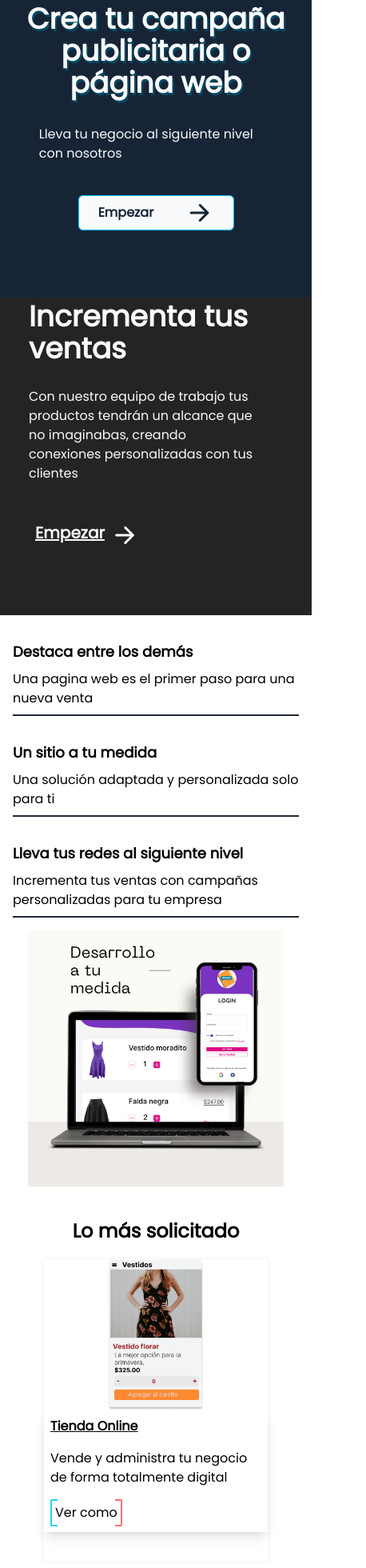
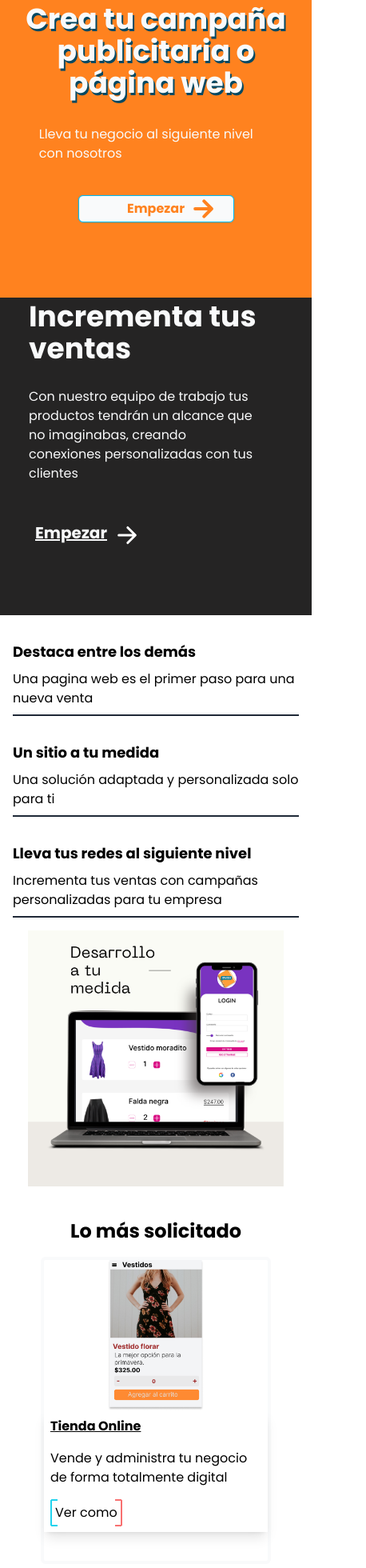
Before and after one commit to hugogaytan10/ravekh-page, a React (Vite) app: page / in a window 390 px wide. Shown: the part 28-1988 px from the top of the page at 80% size, 458 px wide, since content can reach past the window. Built offline with nearby package versions, Linux system fonts and the light colour scheme.

Commit message:
animaciones en secciones

```diff
--- a/src/App.css
+++ b/src/App.css
@@ -1,24 +1,67 @@
-.banner{
+.banner {
     min-height: 400px;
 }
-.banner > h1 {
+
+.banner>h1 {
     text-shadow: 2px 3px rgb(4, 73, 98);
 }
-.btn-empezar{
+
+.btn-empezar {
     border: 1px solid #00B8F2;
     box-shadow: 0px 0px 1px 0px#00B8F2;
     transition: all 0.8s;
 }
-.btn-empezar:hover{
+
+.btn-empezar:hover {
     box-shadow: 0px 0px 16px 0px#00B8F2;
     cursor: pointer;
 }
 
-.banner-secundario{
+.banner-secundario {
     min-height: 397px;
 }
+
+.animacion-flecha {
+    position: absolute;
+    right: 20px;
+    animation: moverFlecha 2s linear infinite;
+}
+
+@keyframes moverFlecha {
+    0% {
+        right: 20px;
+    }
+
+    100% {
+        right: 0px;
+    }
+}
+
+.fadeTop {
+    visibility: hidden;
+    transform: translate(0, 10vh);
+    transition: all 1s;
+}
+
+.fadeRight {
+    visibility: hidden;
+    transform: translate(10vh, 0vh);
+    transition: all 1.4s;
+}
+
+.fadeLeft {
+    visibility: hidden;
+    transform: translate(-10vh, 0vh);
+    transition: all 1.4s;
+}
+
+.visible {
+    visibility: visible;
+    transform: translate(0, 0);
+}
+
 @media (min-width: 570px) {
-    .banner{
+    .banner {
         background-image: url('src/assets/FotoBanner.png');
         background-repeat: no-repeat;
         background-position: center;
--- a/src/App.jsx
+++ b/src/App.jsx
@@ -5,7 +5,21 @@ import { Contacto } from './Components/Contacto'
 import { Productos } from './Components/Productos'
 import { Caracteristicas } from './Components/Caracteristicas'
 import { Footer } from './Components/Footer'
+window.addEventListener('scroll', function () {
+  let elements = document.getElementsByClassName('scroll-content');
+  let screenSize = window.innerHeight;
 
+  for (const item of elements) {
+    let element = item;
+
+    if (element.getBoundingClientRect().top < screenSize - 200) {
+      element.classList.add('visible');
+    } else {
+      element.classList.remove('visible');
+    }
+  }
+
+});
 function App() {
 
   return (
--- a/src/Components/Banner.jsx
+++ b/src/Components/Banner.jsx
@@ -7,8 +7,8 @@ export const Banner = () => {
             <p className='w-3/4 m-auto text-left text-gray-50 font-thin md:text-center'>Lleva tu negocio al siguiente nivel con nosotros</p>
             <a
             href='https://api.whatsapp.com/send?phone=524451113370'
-            className='bg-gray-50 mt-10 rounded-md p-1 text-azul-banner font-bold flex w-2/4 justify-around m-auto items-center md:w-2/12 btn-empezar'>Empezar
-                <img src={flecha} alt='flecha' />
+            className='bg-gray-50 mt-10 rounded-md p-1 text-azul-banner font-bold flex w-2/4 justify-around m-auto items-center md:w-2/12 btn-empezar relative'>Empezar
+                <img src={flecha} alt='flecha' className='animacion-flecha'/>
             </a>
         </div>
     )
--- a/src/Components/Caracteristicas.jsx
+++ b/src/Components/Caracteristicas.jsx
@@ -21,7 +21,7 @@ export const Caracteristicas = () => {
                 {
                     caracteristicas.map((item, idx) => {
                         return (
-                            <div className='p-4' key={idx}>
+                            <div className='p-4 scroll-content fadeRight' key={idx}>
                                 <h3 className='font-bold text-lg'>{item.titulo}</h3>
                                 <p className='text-base mt-2'>
                                     {item.descripcion}
@@ -34,7 +34,7 @@ export const Caracteristicas = () => {
             </div>
             <div className='h-80 overflow-hidden md:h-96 md:w-2/4'>
                 <img
-                    className='object-contain w-full h-full'
+                    className='object-contain w-full h-full scroll-content fadeTop'
                     alt='desarrollo'
                     src={laptop} />
             </div>
--- a/src/Components/Contacto.jsx
+++ b/src/Components/Contacto.jsx
@@ -21,7 +21,7 @@ export const Contacto = () => {
     };
 
     return (
-        <div className='bg-bg-contacto mt-64  md:flex md:justify-around md:flex-wrap'>
+        <div className='bg-bg-contacto mt-64  md:flex md:justify-around md:flex-wrap scroll-content fadeRight'>
             <h3 className='text-3xl text-white text-center block w-full'>Contáctanos</h3>
             <form
             action='mailto:ravekh.team@gmail.com'
--- a/src/Components/Productos.jsx
+++ b/src/Components/Productos.jsx
@@ -21,7 +21,7 @@ export const Productos = () => {
                 {
                     productos.map((item, idx) => {
                         return (
-                            <div className='mt-4 h-96 w-72  border-4 rounded-md border-gray-50 bg-white ' key={idx}>
+                            <div className='mt-4 h-96 w-72  border-4 rounded-md border-gray-50 bg-white scroll-content fadeLeft' key={idx}>
                                 <img
                                     src={item.img}
                                     alt='producto'
--- a/src/index.css
+++ b/src/index.css
@@ -1,10 +1,10 @@
+@import url('https://fonts.googleapis.com/css2?family=Poppins:wght@400;700&display=swap');
 @tailwind base;
 @tailwind components;
 @tailwind utilities;
 @tailwind base;
 @tailwind components;
 @tailwind utilities;
-@import url('https://fonts.googleapis.com/css2?family=Poppins:wght@400;700&display=swap');
 *{
     font-family: 'Poppins', sans-serif;
 }
--- a/tailwind.config.js
+++ b/tailwind.config.js
@@ -7,7 +7,7 @@ export default {
   theme: {
     extend: {
       colors:{
-        'azul-banner': '#162436',
+        'azul-banner': '#ff821f',
         'negro': '#252424',
         'azul-celeste': '#00F2EA',
         'rojo-claro': '#FF0050',
```
Also changed, not shown: src/assets/arrow-forward.svg.
